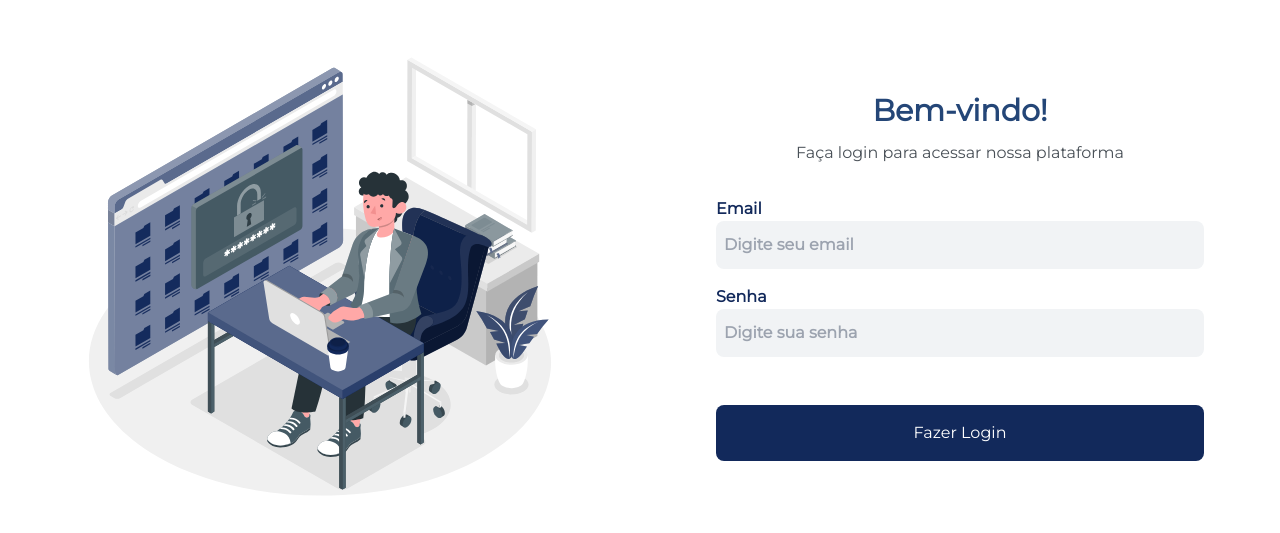
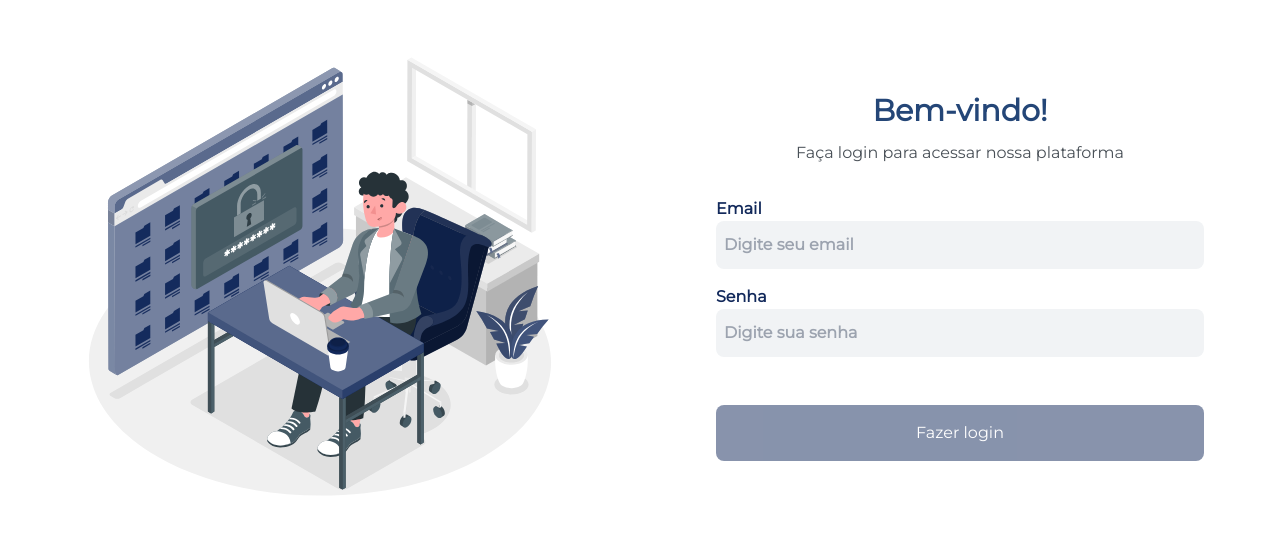
Before and after one commit to SP-Sam/contacts-manager, a React (Vite) app: page / in a window 1280 px wide. Shown: the part 125-658 px from the top of the page. Built offline with nearby package versions, Linux system fonts and the light colour scheme.

Commit message:
feat: Creates login functionality

```diff
--- a/package.json
+++ b/package.json
@@ -8,6 +8,7 @@
     "preview": "vite preview"
   },
   "dependencies": {
+    "axios": "^0.27.2",
     "react": "^18.0.0",
     "react-dom": "^18.0.0",
     "react-router-dom": "^6.3.0"
--- /dev/null
+++ b/src/components/SubmitButton.tsx
@@ -0,0 +1,18 @@
+import { ReactNode } from 'react';
+
+interface Props {
+  children: ReactNode;
+  isDisabled: boolean;
+}
+
+export function SubmitButton({ children, isDisabled }: Props) {
+  return (
+    <button
+      type="submit"
+      disabled={isDisabled}
+      className="bg-primary-dark text-white rounded-lg h-14 mt-4 lg:mt-12 hover:bg-[#051840] transition duration-100 disabled:opacity-50 disabled:cursor-not-allowed"
+    >
+      {children}
+    </button>
+  );
+}
--- a/src/components/login/LoginForm.tsx
+++ b/src/components/login/LoginForm.tsx
@@ -1,13 +1,60 @@
+import { FormEvent, useEffect, useState } from 'react';
+import { useNavigate } from 'react-router-dom';
+import { IUserCredentials } from '../../interfaces/UserCredentials';
+import { login } from '../../utils/fetchLogin';
+import { SubmitButton } from '../SubmitButton';
+
 export function LoginForm() {
+  const [email, setEmail] = useState('');
+  const [password, setPassword] = useState('');
+  const [isButtonDisabled, setIsButtonDisabled] = useState(true);
+  const [invalidCredentials, setInvalidCredentials] = useState(false);
+
+  const navigate = useNavigate();
+
+  useEffect(() => {
+    if (email.length < 3 || password.length < 3) setIsButtonDisabled(true);
+    else setIsButtonDisabled(false);
+  }, [email, password]);
+
+  function handleChange(flag: 'email' | 'password', value: string): void {
+    setInvalidCredentials(false);
+    if (flag === 'email') setEmail(value);
+    if (flag === 'password') setPassword(value);
+  }
+
+  function handleSubmit(e: FormEvent) {
+    e.preventDefault();
+
+    const userCredentials: IUserCredentials = {
+      email,
+      password,
+    };
+
+    login(userCredentials)
+      .then(res => {
+        const tokenInfos = res;
+
+        localStorage.setItem('tokenData', JSON.stringify(tokenInfos));
+        navigate('/contacts');
+      })
+      .catch(err => setInvalidCredentials(true));
+  }
+
   return (
-    <form className="flex flex-col text-primary-dark p-3 w-11/12 mt-5 max-w-lg">
+    <form
+      onSubmit={e => handleSubmit(e)}
+      className="flex flex-col text-primary-dark p-3 w-11/12 mt-5 max-w-lg"
+    >
       <label htmlFor="email-input" className="flex flex-col font-extrabold">
         Email
         <input
           type="text"
+          value={email}
+          onChange={({ target: { value } }) => handleChange('email', value)}
           id="email-input"
           placeholder="Digite seu email"
-          className="bg-neutral-light pl-2 py-3 text-neutral-dark rounded-lg"
+          className="bg-neutral-light pl-2 py-3 text-neutral-dark rounded-lg focus:outline-none focus:ring focus:ring-gray-300"
         />
       </label>
 
@@ -18,15 +65,17 @@ export function LoginForm() {
         Senha
         <input
           type="password"
+          value={password}
+          onChange={({ target: { value } }) => handleChange('password', value)}
           id="password-input"
           placeholder="Digite sua senha"
-          className="bg-neutral-light pl-2 py-3 text-neutral-dark rounded-lg"
+          className="bg-neutral-light pl-2 py-3 text-neutral-dark rounded-lg focus:outline-none focus:ring focus:ring-gray-300"
         />
       </label>
-
-      <button className="bg-primary-dark text-white rounded-lg h-14 mt-4 lg:mt-12">
-        Fazer Login
-      </button>
+      {invalidCredentials && (
+        <span className="text-orange-600 mt-1.5">Credenciais inválidas</span>
+      )}
+      <SubmitButton isDisabled={isButtonDisabled}>Fazer login</SubmitButton>
     </form>
   );
 }
--- /dev/null
+++ b/src/interfaces/UserCredentials.ts
@@ -0,0 +1,4 @@
+export interface IUserCredentials {
+  email: string;
+  password: string;
+}
--- /dev/null
+++ b/src/utils/fetchLogin.ts
@@ -0,0 +1,8 @@
+import axios from 'axios';
+import { IUserCredentials } from '../interfaces/UserCredentials';
+
+const LOGIN_URL = 'https://contacts-api.prd.parceirodaconstrucao.com.br/auth/login';
+
+export async function login({ email, password }: IUserCredentials) {
+  return axios.post(LOGIN_URL, { email, password }).then(res => res.data);
+}
```
Also changed, not shown: 1 other file (tests, documents, lock files or other folders).
